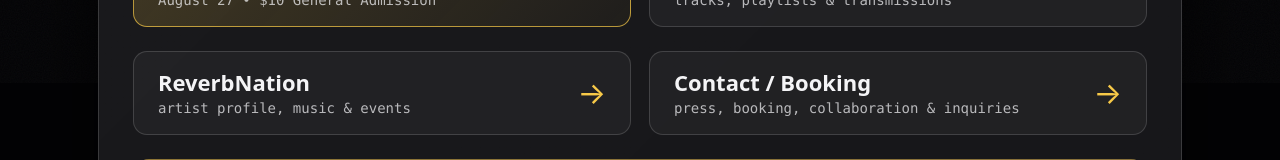
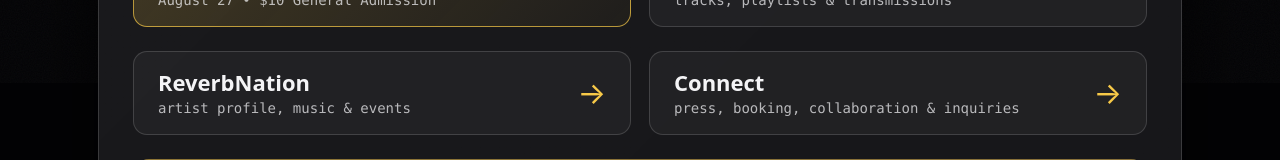
Before and after one commit to mantis-gdn/hollowdrift, a website: page index.html in a window 1280 px wide. Shown: the part 717-877 px from the top of the page. Drawn offline with Linux system fonts and the light colour scheme.

Commit message:
Rename "Contact / Booking" to "Connect"

```diff
--- a/index.html
+++ b/index.html
@@ -747,7 +747,7 @@
           href="/connect/"
         >
           <div>
-            <strong>Contact / Booking</strong>
+            <strong>Connect</strong>
             <span>press, booking, collaboration & inquiries</span>
           </div>
 
```
